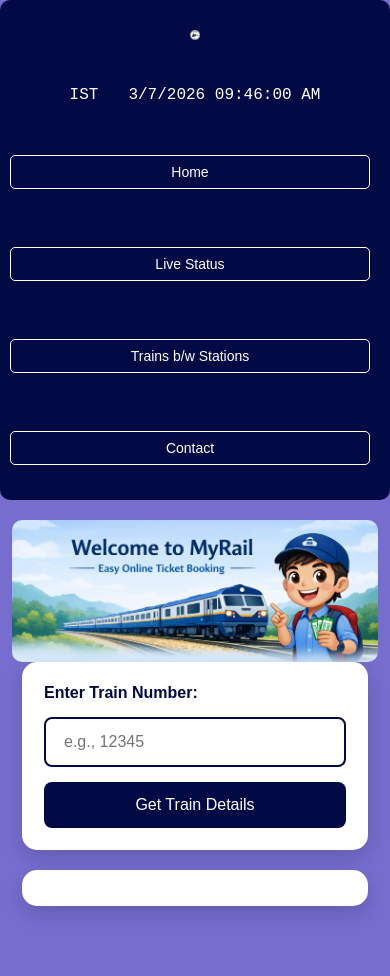
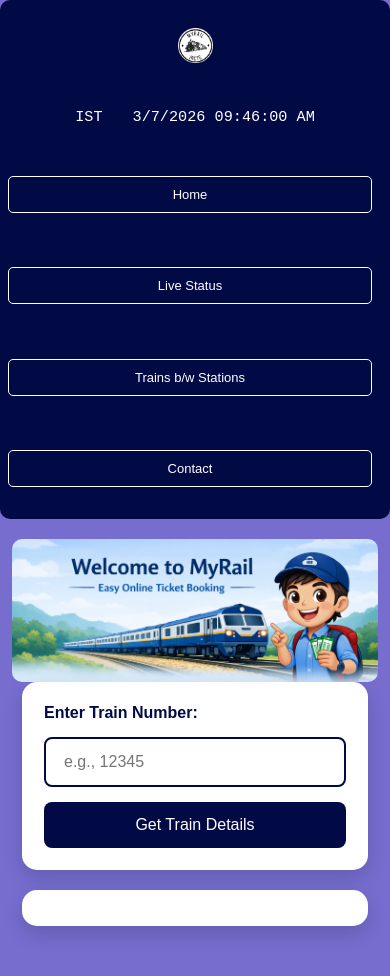
Before and after one commit to CodingWithAman1/myRail, a website: page index.html in a window 390 px wide. Shown: the top 976 px of the page. Drawn offline with Linux system fonts and the light colour scheme.

Commit message:
Compact header for phone portrait

```diff
--- a/style.css
+++ b/style.css
@@ -507,31 +507,32 @@ header nav a {
 
 @media (max-width: 520px) {
     header {
-        padding: 10px 10px;
-        gap: 10px;
+        padding: 8px 8px;
+        gap: 8px;
     }
 
     header img.logo {
-        height: 50px;
+        height: 75px;
     }
 
     #main_clock {
-        font-size: 1rem;
+        font-size: 0.95rem;
         width: 100%;
         justify-content: center;
-        padding: 0;
+        padding: 2px 0;
+        margin: 0;
     }
 
     #home_nav {
         width: 100%;
         flex-wrap: wrap;
-        gap: 8px;
+        gap: 6px;
         justify-content: center;
     }
 
     #home_nav a {
-        font-size: 14px;
-        padding: 8px 10px;
+        font-size: 13px;
+        padding: 10px 12px;
         flex: 1 1 100%;
         min-width: unset;
     }
```
